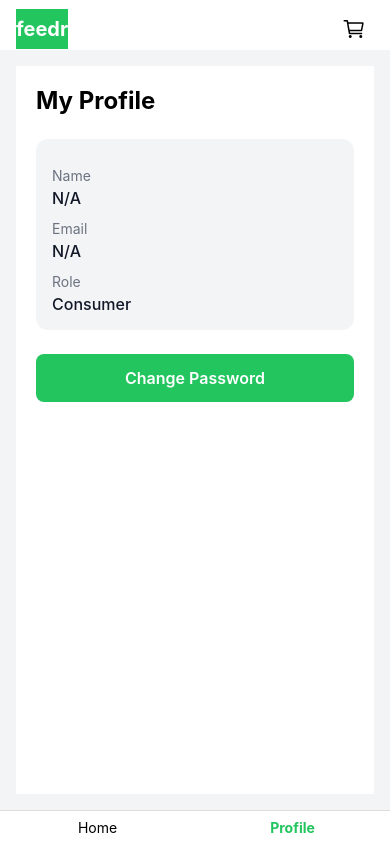
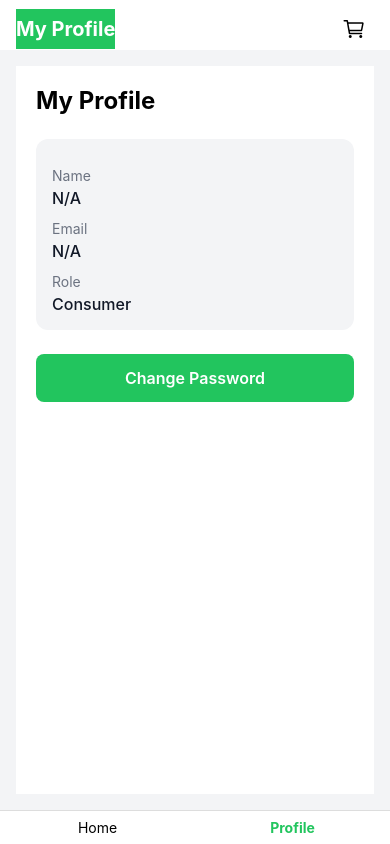
Before and after one commit to PhucNguyen-rsc/food-waste-app, a React Native app in the folder apps/mobile/: screen /Profile in a window 390 px wide. Built offline with nearby package versions, Linux system fonts and the light colour scheme; no server answers.

Commit message:
Update ProfileScreen.tsx

```diff
--- a/apps/mobile/src/screens/consumer/ProfileScreen.tsx
+++ b/apps/mobile/src/screens/consumer/ProfileScreen.tsx
@@ -1,14 +1,17 @@
+// src/screens/consumer/ProfileScreen.tsx
+
 import React from 'react';
 import { View, Text, StyleSheet, TouchableOpacity } from 'react-native';
 import ConsumerLayout from '@/components/ConsumerLayout';
-import { useSelector } from 'react-redux';
-import { RootState } from '@/store';
+import { useAppSelector } from '@/store';
+import { useNavigation } from '@react-navigation/native';
 
-export default function ProfileScreen({ navigation }) {
-  const user = useSelector((state: RootState) => state.auth.user);
+export default function ProfileScreen() {
+  const user = useAppSelector((state) => state.auth.user);
+  const navigation = useNavigation();
 
   return (
-    <ConsumerLayout>
+    <ConsumerLayout title="My Profile">
       <View style={styles.container}>
         <Text style={styles.heading}>My Profile</Text>
 
@@ -25,7 +28,7 @@ export default function ProfileScreen({ navigation }) {
 
         <TouchableOpacity
           style={styles.editButton}
-          onPress={() => navigation.navigate('ChangePasswordScreen')}
+          onPress={() => navigation.navigate('ChangePassword')}
         >
           <Text style={styles.editButtonText}>Change Password</Text>
         </TouchableOpacity>
```
